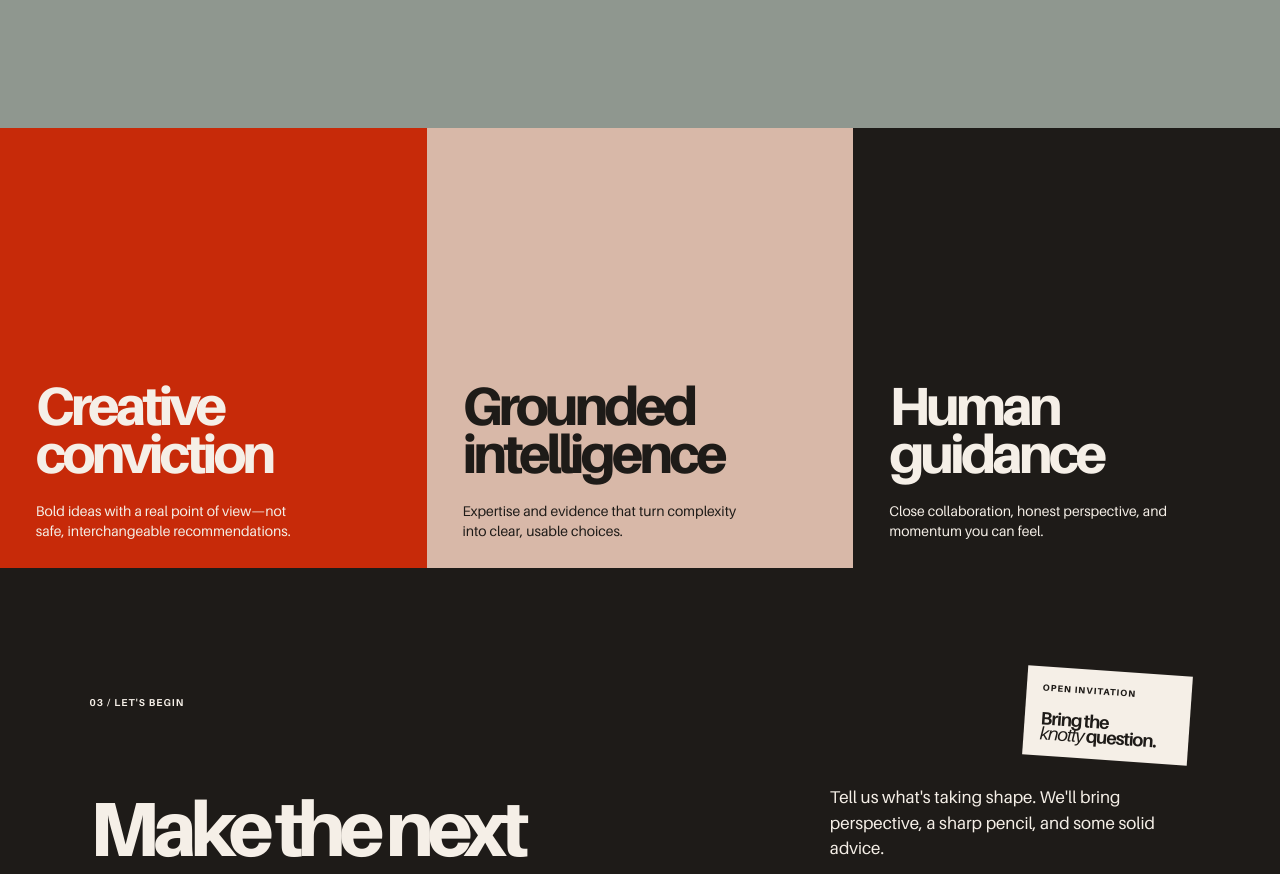
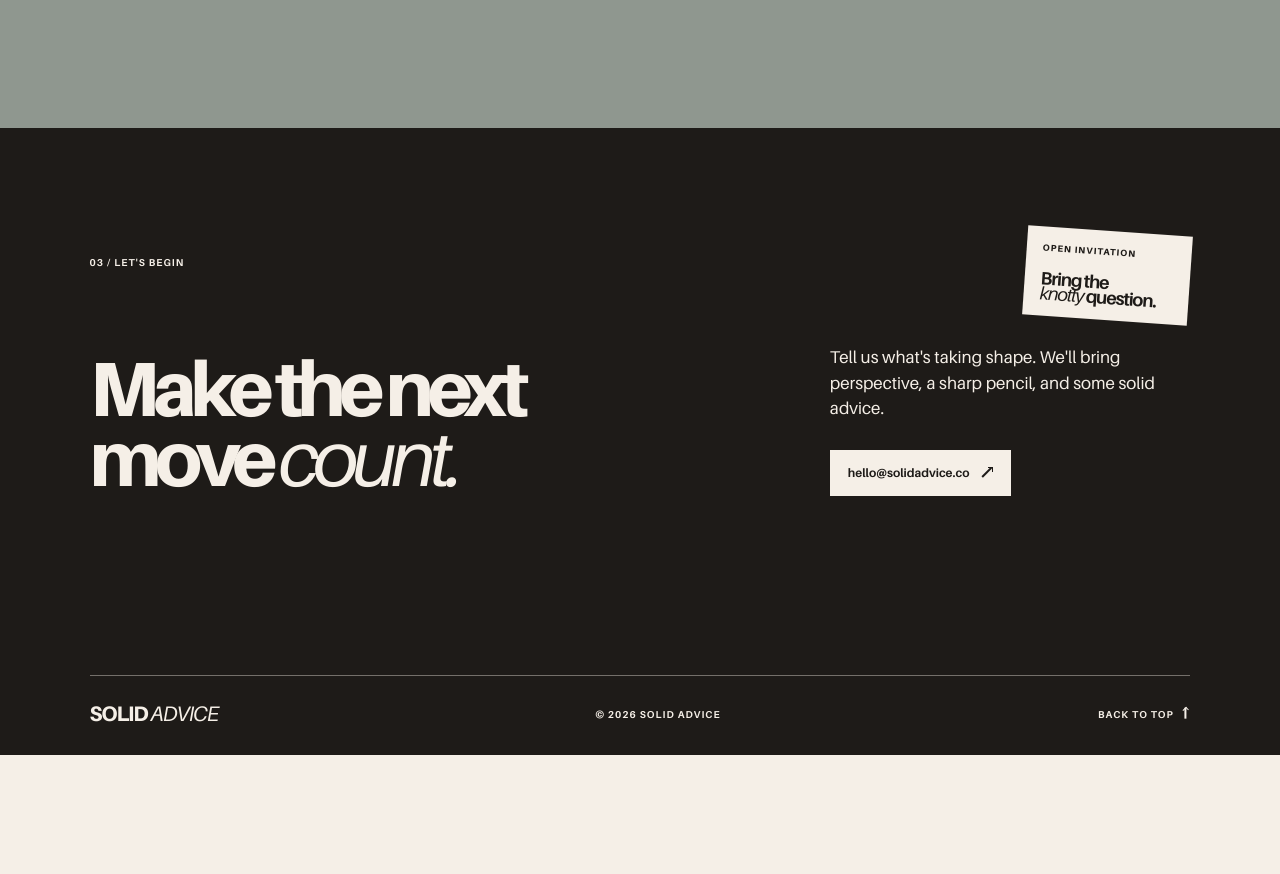
Before and after one commit to ruxandramusic/Solid-Advice, a Next.js app: page / in a window 1280 px wide. Shown: the part 2800-3674 px from the top of the page. After the commit the page ends 3555 px from the top, so only its background shows below. Built offline with nearby package versions, Linux system fonts and the light colour scheme.

Commit message:
Remove repeated principle cards

```diff
--- a/app/page.tsx
+++ b/app/page.tsx
@@ -77,21 +77,6 @@ export default function Home() {
         </div>
       </section>
 
-      <section className="principles" aria-label="Our principles">
-        <article className="principle principle-red">
-          <h3>Creative<br />conviction</h3>
-          <p>Bold ideas with a real point of view—not safe, interchangeable recommendations.</p>
-        </article>
-        <article className="principle principle-paper">
-          <h3>Grounded<br />intelligence</h3>
-          <p>Expertise and evidence that turn complexity into clear, usable choices.</p>
-        </article>
-        <article className="principle principle-ink">
-          <h3>Human<br />guidance</h3>
-          <p>Close collaboration, honest perspective, and momentum you can feel.</p>
-        </article>
-      </section>
-
       <section className="contact" id="contact">
         <p className="section-kicker">03 / Let&apos;s begin</p>
         <div className="field-note field-note-contact" aria-hidden="true">
```
Also changed, not shown: 1 other file (tests, documents, lock files or other folders).
